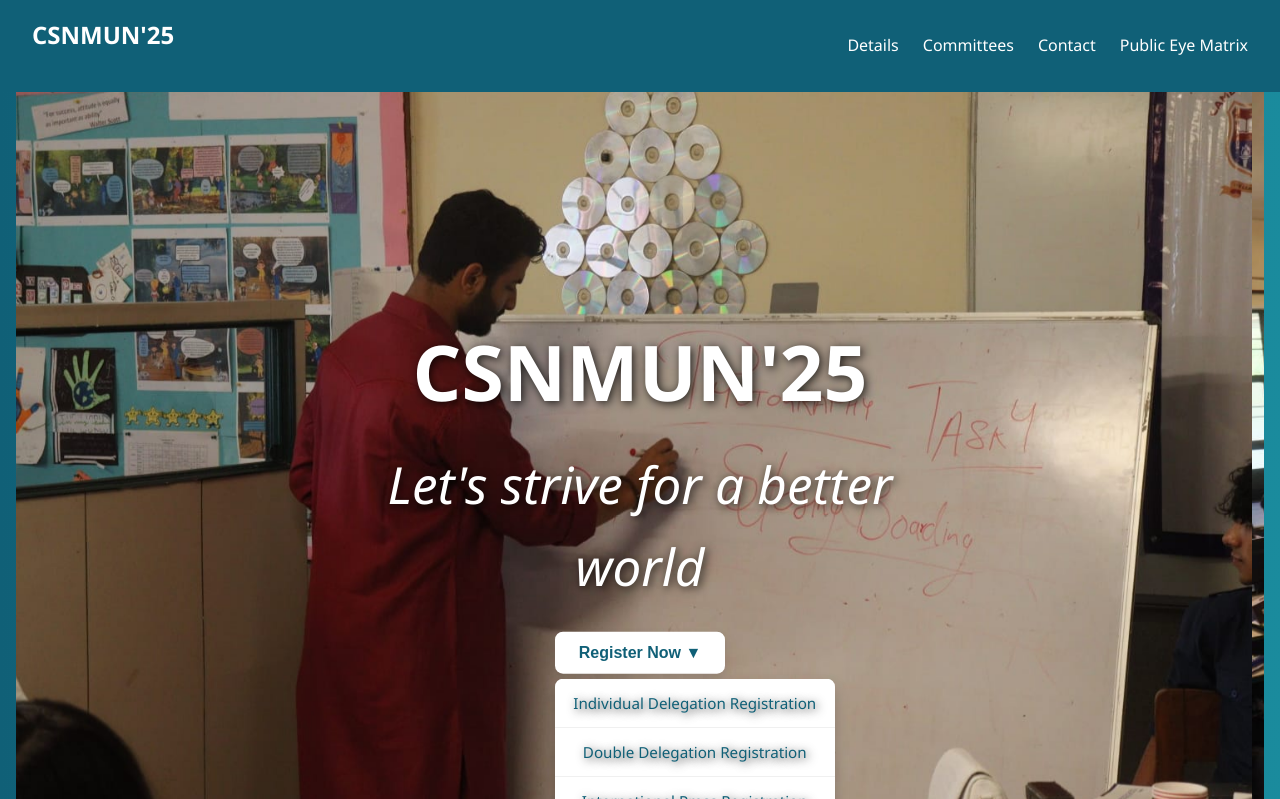
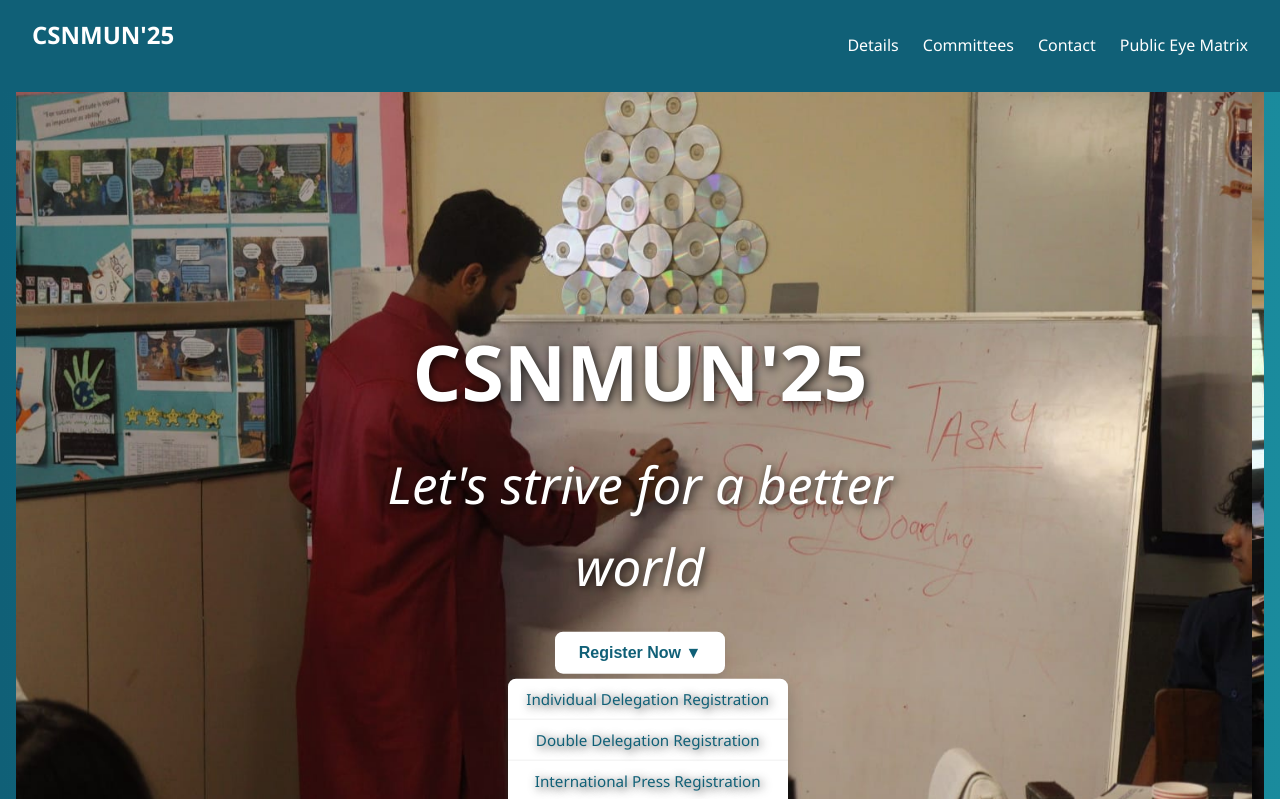
Before and after one commit to sn2368/csnmun, a plain HTML site: page index.html in a window 1280 px wide. Both pictures are taken after a click on the button "Register Now ▼". Shown: the top 799 px of the page. Drawn offline with nearby package versions, Linux system fonts and the light colour scheme.

Commit message:
Update s.css

```diff
--- a/s.css
+++ b/s.css
@@ -565,7 +565,7 @@ li{
 .dropdown-menu {
   position: absolute;
   top: calc(100% + 5px);
-  left: 0;
+  left: -47px;
   width: 280px;
   background-color: white;
   border-radius: 8px;
@@ -583,7 +583,7 @@ li{
 /* Dropdown items with consistent spacing */
 .dropdown-menu a {
   display: block;
-  padding: 12px 16px;
+  padding: 8px 10px;
   color: #106077;
   text-decoration: none;
   font-size: 0.95rem;
```
